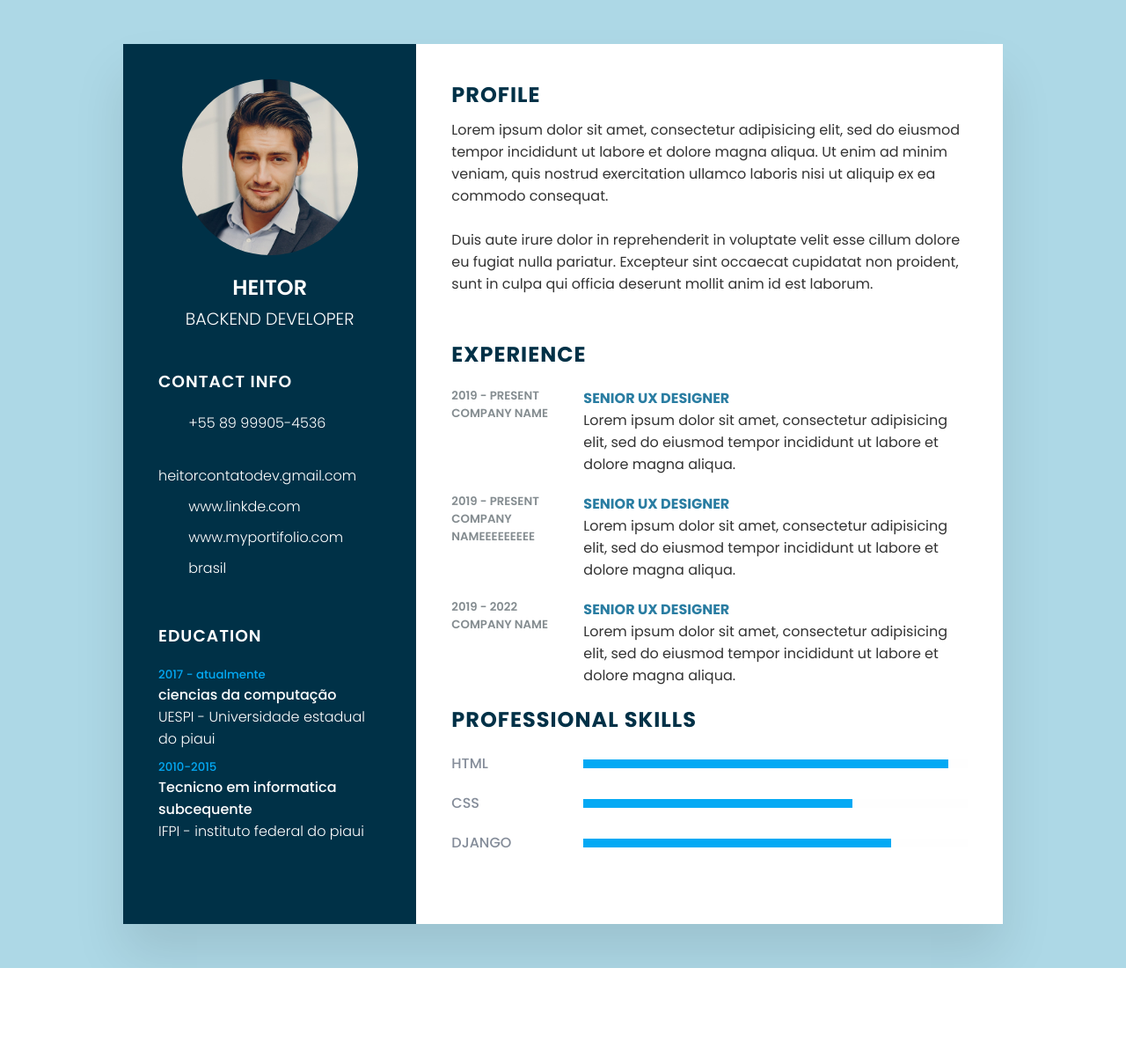
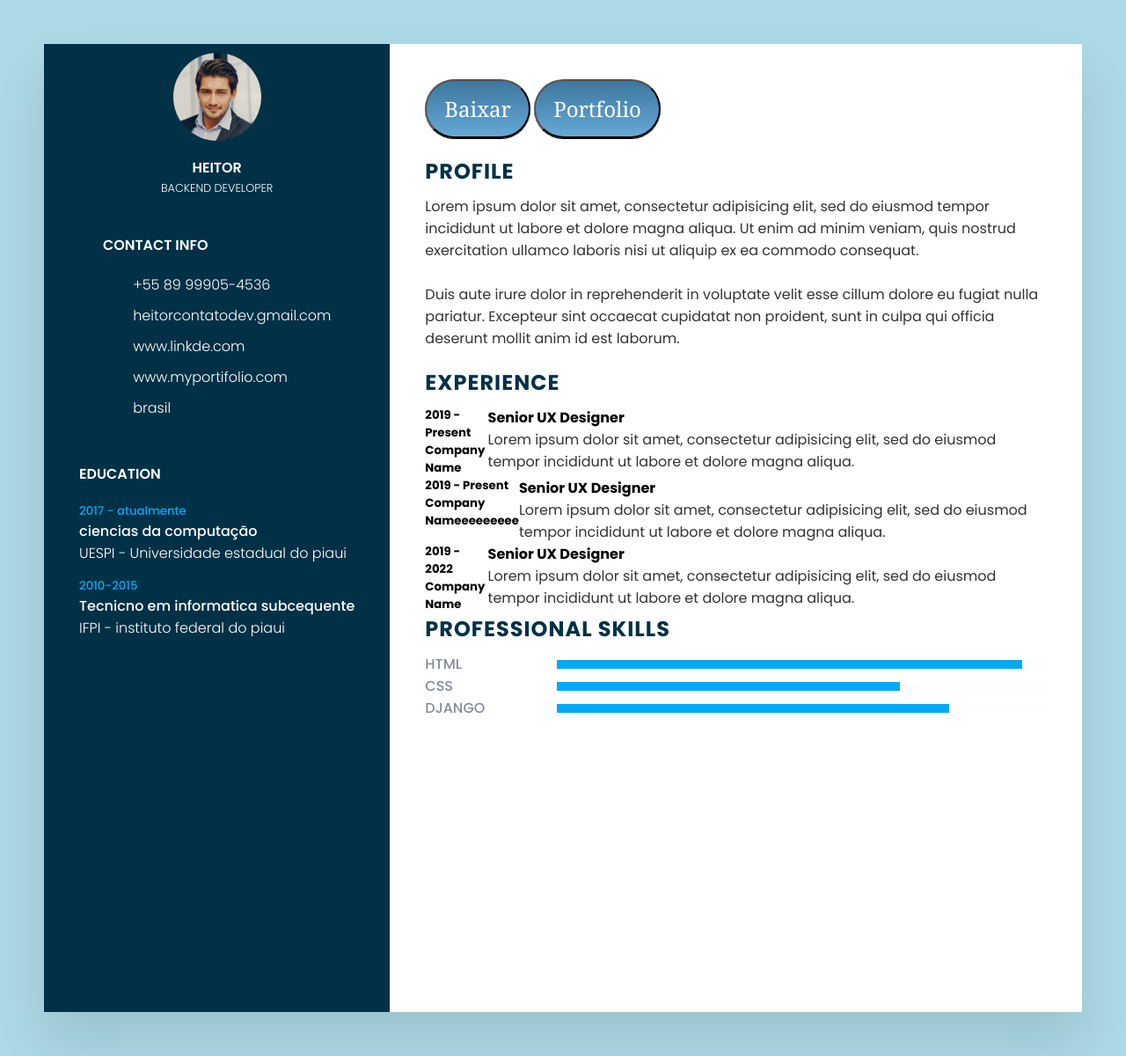
Before and after one commit to HeitorLouzeiro/portifolio, a Django app: template portifolio/templates/Front-end/pdf.html in a window 1280 px wide. Shown: the whole page at 88% size. Before the commit the page ends 1100 px from the top, so only its background shows below. Run offline with Django 3.2, Linux system fonts and the light colour scheme; the template is opened without the code that fills it, so the values that code supplies are empty.

Commit message:
Added buttons on resume.

```diff
--- a/portifolio/templates/Front-end/css/pdf.css
+++ b/portifolio/templates/Front-end/css/pdf.css
@@ -13,11 +13,48 @@ body{
 min-height: 100vh;
 }
 
+a{
+text-decoration: none;
+}
+.a:hover{
+color:#000;
+}
+i{
+color: #fff;
+}
+.btn-pdf {
+background: #65a9d7;
+background: -webkit-gradient(linear, left top, left bottom, from(#3e779d), to(#65a9d7));
+background: -webkit-linear-gradient(top, #3e779d, #65a9d7);
+background: -moz-linear-gradient(top, #3e779d, #65a9d7);
+background: -ms-linear-gradient(top, #3e779d, #65a9d7);
+background: -o-linear-gradient(top, #3e779d, #65a9d7);
+padding: 15px 20px;
+-webkit-border-radius: 40px;
+-moz-border-radius: 40px;
+border-radius: 40px;
+-webkit-box-shadow: rgba(0,0,0,1) 0 1px 0;
+-moz-box-shadow: rgba(0,0,0,1) 0 1px 0;
+color: white;
+font-size: 24px;
+font-family: Georgia, serif;
+text-decoration: none;
+vertical-align: middle;
+}
+.btn-pdf:hover {
+border-top-color: #28597a;
+background: #28597a;
+color: #ccc;
+}
+.btn-pdf:active {
+border-top-color: #1b435e;
+background: #1b435e;
+}
 .container{
 position: relative;
 width: 100%;
-    max-width: 1000px;
-    min-height: 1000px;
+max-width: 1280px;
+min-height: 1100px;
 background:#fff;
 margin: 50px;
 display: grid;
@@ -28,7 +65,7 @@ body{
 .container .left_Side{
 position: relative;
 background: #003147;
-    padding: 40px;
+padding: 10px;
 }
 
 .profileText{
@@ -37,13 +74,12 @@ body{
 flex-direction: column;
 align-items: center;
 padding-bottom: 20px;
-    border-bottom: 1px solid Orgba(255,255,255,0.2);
 }
 
 .profileText .imgBx{
 position: relative;
-    width: 200px;
-    height: 200px;
+width: 100px;
+height: 100px;
 border-radius: 50%;
 overflow: hidden;
 }
@@ -59,7 +95,7 @@ body{
 
 .profileText h2{
 color: #fff;
-    font-size: 1.5em;
+font-size: 15.96px;
 margin-top: 20px;
 text-transform: uppercase;
 text-align: center;
@@ -76,10 +112,10 @@ body{
 }
 
 .title{
+font-size:15.96px;
 color: #fff;
 text-transform: uppercase;
 font-weight: 600;
-    Letter-spacing: 1px;
 margin-bottom: 20px;
 }
 
@@ -104,8 +140,11 @@ body{
 color: #fff;
 font-weight: 300;
 }
+li.mini-card{
+display: grid;
+}
 
-.contact Info.education li{
+.contactInfo.education li{
 margin-bottom: 15px;
 }
 .contactInfo.education h5{
@@ -127,7 +166,7 @@ body{
 padding: 40px;
 }
 .about{
-    margin-bottom: 50px;
+margin-bottom: 20px;
 }
 .about:last-child{
 margin-bottom: 0;
@@ -144,20 +183,23 @@ p{
 .about .box{
 display: flex;
 flex-direction: row;
-    margin: 20px 0;
 }
-.about .box .year_company{
-    min-width: 150px;
+.box-container {
+display: flex;
+flex-wrap: wrap-reverse;
 }
-.about .box .year_company h5{
-    text-transform: uppercase;
-    color: #848c90;
-    font-weight: 600;
+.about .box-container .box-card{
+flex: 1 1 13rem;
+text-align: center;
+padding: 10px;
+border-radius: 0.5rem;
+box-shadow: .4rem .4rem 1rem #ccc,-.4rem -.4rem 1rem #fff;
 }
-.about .box .text h4{
-    text-transform: uppercase;
-    color: #2a7da2;
-    font-size:16px;
+.about a{
+color:black;
+}
+.about a:hover{
+color: #27ae60;
 }
 
 .skills .box{
@@ -189,7 +231,6 @@ p{
 @media (max-width: 1000px){
 .container{
 margin: 10px;
-        grid-template-columns: repeat(1,1fr);
 }
 }
 @media (max-width: 600px){
@@ -203,3 +244,18 @@ p{
 grid-template-columns: repeat(1,1fr);
 }
 }
+@media print{
+    .btn-pdf{
+        display: none;
+    }
+    .profileText h2,
+    .contactInfo,
+    .contactInfo ul li span,
+    .contactInfo text,
+    .title,
+    .contactInfo.education h4,
+    .contactInfo.education h4:nth-child(2)
+    {
+        color:#003147;
+    }
+}
--- a/portifolio/templates/Front-end/pdf.html
+++ b/portifolio/templates/Front-end/pdf.html
@@ -5,10 +5,12 @@
   <meta name="viewport" content="width=device-width, initial-scale=1.0" />
   <title>Responsive CV using Html & CSS</title>
   <link rel="stylesheet" type="text/css" href="css/pdf.css" />
+
+
+
 </head>
-
 <body>
-  <div class="container">
+  <div class="container" id="container">
     <div class="left_Side">
       <div class="profileText">
         <div class="imgBx">
@@ -68,6 +70,10 @@
     </div>
 
     <div class="right_Side">
+      <div class="about">
+        <button id="btn-print" class="btn-pdf"> Baixar</button>
+        <button id="btn-print" class="btn-pdf"> Portfolio</button>
+      </div>
       <div class="about">
         <h2 class="title2">Profile</h2>
         <p>Lorem ipsum dolor sit amet, consectetur adipisicing elit, sed do eiusmod
@@ -147,6 +153,12 @@
     </div>
 
   </div>
+<script>
+  const printBtn = document.getElementById('btn-print');
+  printBtn.addEventListener('click',function(){
+    print();
+  })
+</script>
 </body>
 
 </html>
```
Lines whose indentation alone changed are shown as unchanged.
